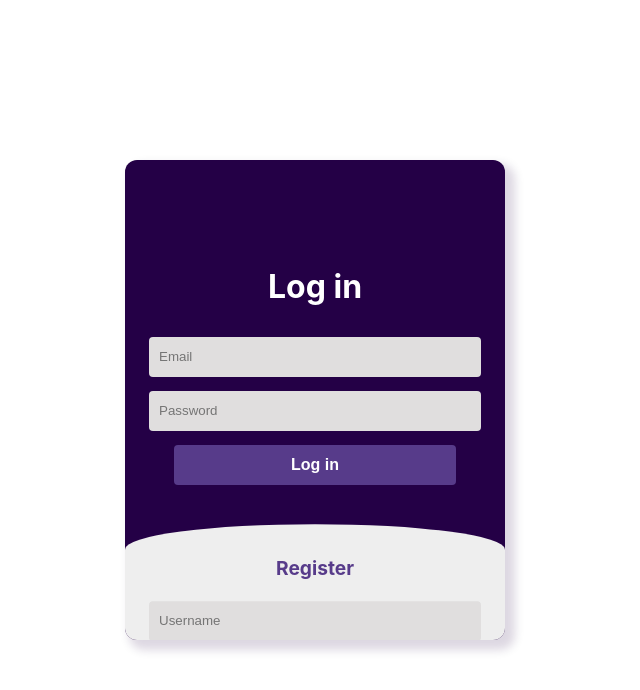
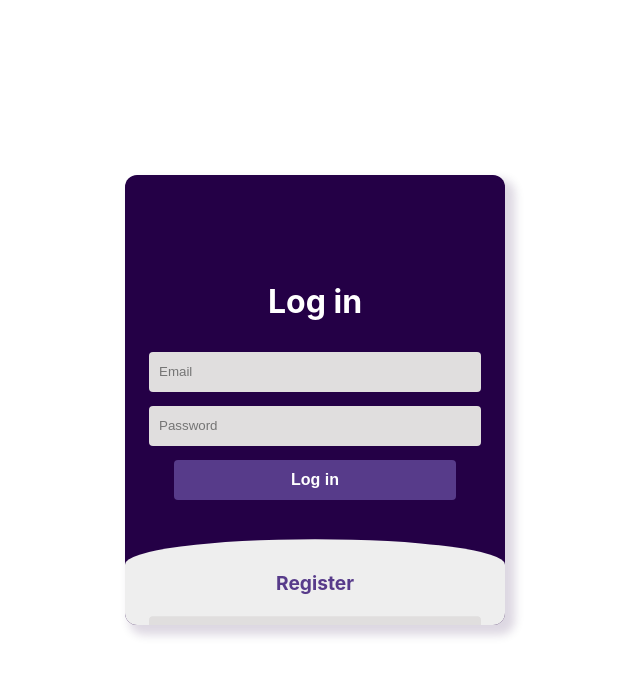
Before and after one commit to PratikTalaviya/TaskHub, a React (Create React App) app in the folder taskhub-frontend/: page /login in a window 1280 px wide. Shown: the top 690 px of the page, without its empty margins (325-965 px from the left). Built offline with nearby package versions, Linux system fonts and the light colour scheme.

Commit message:
update loginRegister.css

```diff
--- a/taskhub-frontend/src/components/Auth/LoginRegister.css
+++ b/taskhub-frontend/src/components/Auth/LoginRegister.css
@@ -11,7 +11,7 @@
   display: flex;
   flex-direction: column;
   background-color: #240046;
-  max-height: 480px;
+  max-height: 450px;
   width: 380px;
   overflow: hidden;
   border-radius: 12px;
```
